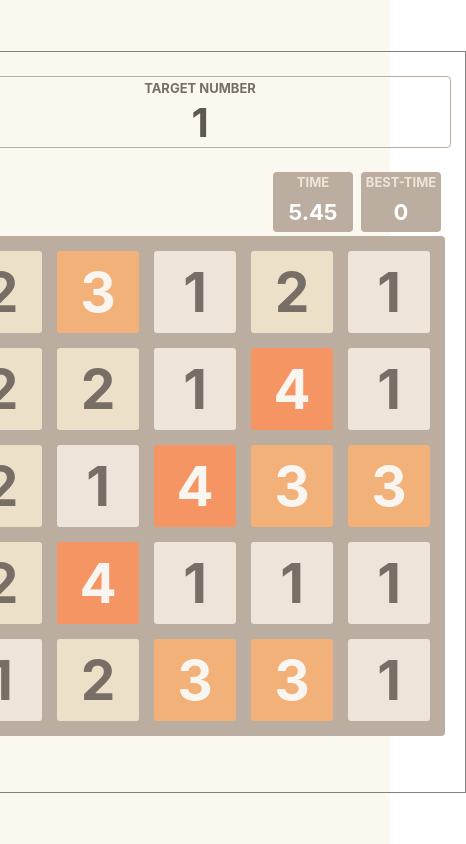
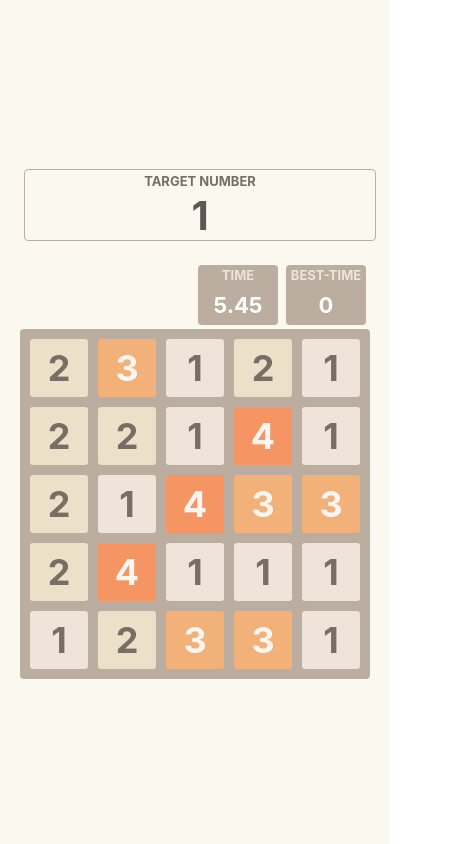
Before and after one commit to jhlov/pluspang, a React (Create React App) app: page /game/1to20 in a window 390 px wide. Shown: the whole page, 466 px wide, since content can reach past the window. Built offline with nearby package versions, Linux system fonts and the light colour scheme.

Commit message:
모바일 마크업

```diff
--- a/public/index.html
+++ b/public/index.html
@@ -4,7 +4,8 @@
 <head>
   <meta charset="utf-8" />
   <link rel="icon" href="%PUBLIC_URL%/favicon.ico" />
-  <meta name="viewport" content="width=device-width, initial-scale=1" />
+  <meta name="viewport"
+    content="width=device-width, user-scalable=no, initial-scale=1.0, maximum-scale=1.0, minimum-scale=1.0" />
   <meta name="theme-color" content="#000000" />
   <meta name="description" content="Web site created using create-react-app" />
   <link rel="apple-touch-icon" href="%PUBLIC_URL%/logo192.png" />
--- a/src/components/app/App.scss
+++ b/src/components/app/App.scss
@@ -11,5 +11,11 @@
     padding: 20px;
     width: 500px;
     height: 700px;
+
+    @media screen and (max-width: 500px) {
+      width: 100%;
+      height: unset;
+      border: 0;
+    }
   }
 }
--- a/src/components/game/Game.js
+++ b/src/components/game/Game.js
@@ -194,6 +194,7 @@ const Game = ({ history }) => {
       </div>
 
       {/* 하단 */}
+      <div className="board-wrapper">
         <div className="board">
           {numberList.map((number, index) => (
             <Cell
@@ -208,6 +209,7 @@ const Game = ({ history }) => {
           ))}
         </div>
       </div>
+    </div>
   );
 };
 
--- a/src/components/game/Game.scss
+++ b/src/components/game/Game.scss
@@ -1,13 +1,24 @@
+.board-wrapper {
+  padding-top: 100%;
+  position: relative;
   .board {
+    position: absolute;
+    top: 0;
+    right: 0;
+    bottom: 0;
+    left: 0;
     display: grid;
     grid-template-rows: repeat(5, 1fr);
     grid-template-columns: repeat(5, 1fr);
     background-color: #bbada0;
     border-radius: 4px;
-  width: 470px;
-  height: 470px;
     gap: 15px;
     padding: 15px;
+
+    @media screen and (max-width: 500px) {
+      gap: 10px;
+      padding: 10px;
+    }
 
     .cell {
       background: #eee4da;
@@ -24,6 +35,10 @@
       -khtml-user-select: none;
       -webkit-user-select: none;
       user-select: none;
+
+      @media screen and (max-width: 500px) {
+        font-size: 36px;
+      }
 
       &.value2 {
         background-color: #ede0c8;
@@ -60,3 +75,4 @@
       }
     }
   }
+}
```
Lines whose indentation alone changed are shown as unchanged.
